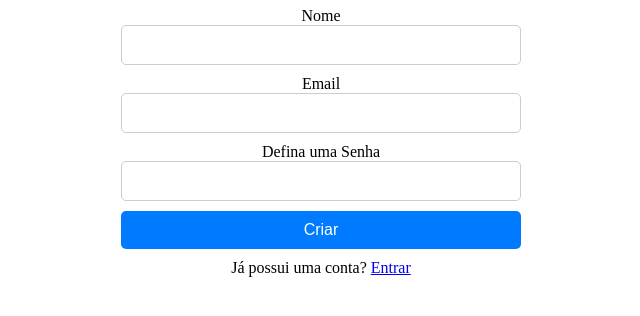
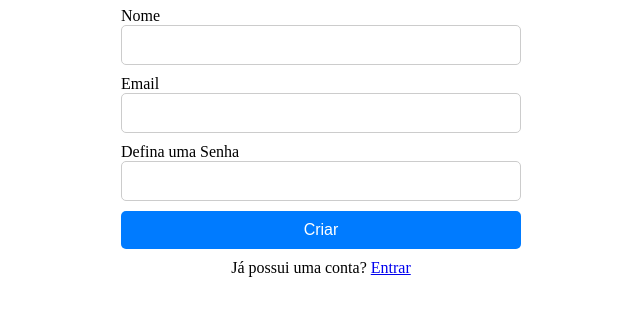
Before and after one commit to kikeeufalo/AutenticacaoComJWT, a plain HTML site: page index.html in a window 1280 px wide. Shown: the part 296-612 px from the top of the page, without its empty margins (319-959 px from the left). Drawn offline with Linux system fonts and the light colour scheme.

Commit message:
Update styles-pagCriar.css

```diff
--- a/CSS/styles-pagCriar.css
+++ b/CSS/styles-pagCriar.css
@@ -32,6 +32,12 @@
     margin-top: 10px;
 }
 
+label {
+    width: 100%;
+    text-align: start;
+    padding-left: 40px;
+}
+
 .container-inputs input {
     width: 100%;
     max-width: 400px; /* Defini um tamanho máximo */
```
